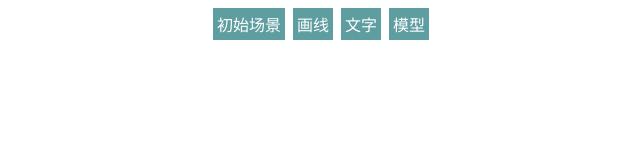
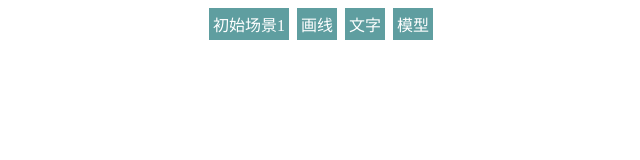
Before and after one commit to samkallon/threeJsLearn, a website built with Vite: page index.html in a window 1280 px wide. Shown: the full height of the page, 323-963 px from the left. Built offline with nearby package versions, Linux system fonts and the light colour scheme.

Commit message:
first commit

```diff
--- a/index.html
+++ b/index.html
@@ -9,7 +9,7 @@
 </head>
 <body>
 <div style="display: flex;width: 100%;position: absolute;justify-content: center">
-    <div class="btn" onclick="window.currentJs = 'box';window.runThree()">初始场景</div>
+    <div class="btn" onclick="window.currentJs = 'box';window.runThree()">初始场景1</div>
     <div class="btn" onclick="window.currentJs = 'line';window.runThree()">画线</div>
     <div class="btn" onclick="window.currentJs = 'text';window.runThree()">文字</div>
     <div class="btn" onclick="window.currentJs = 'gltf';window.runThree()">模型</div>
```
